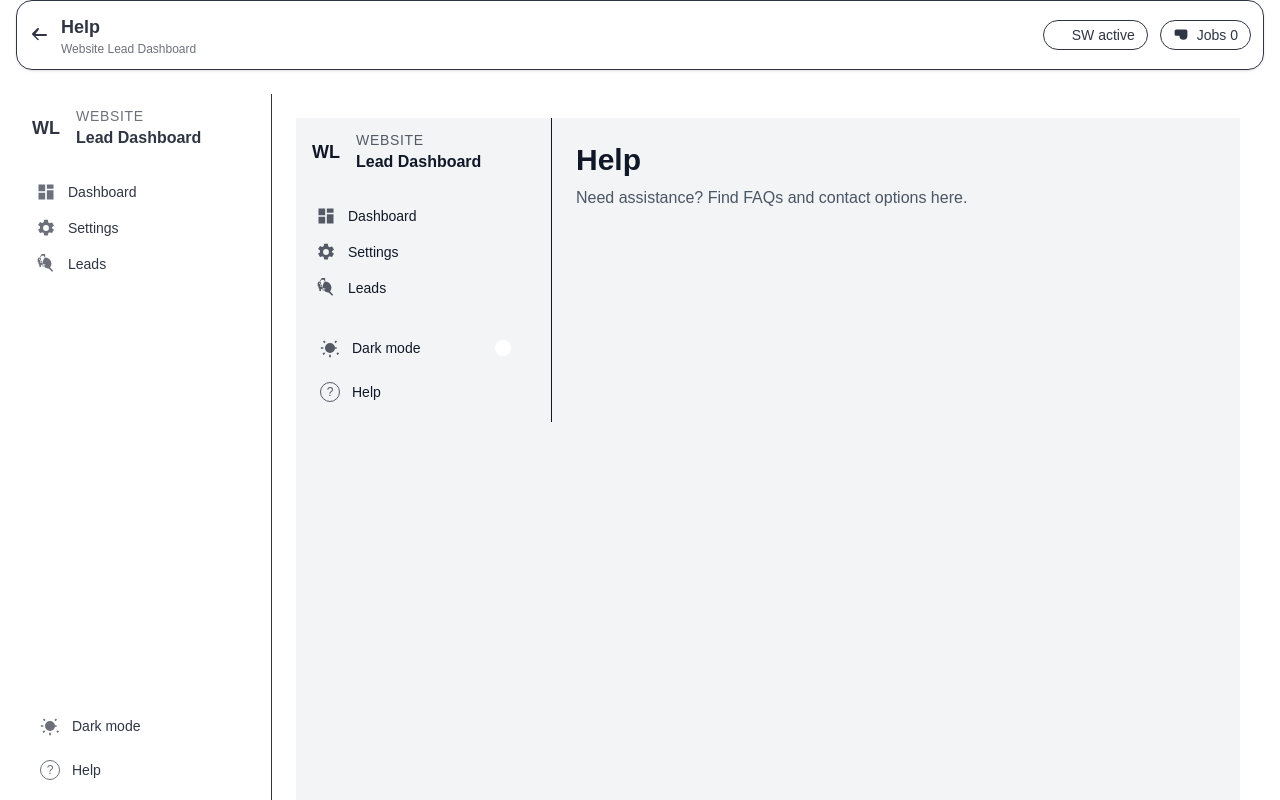
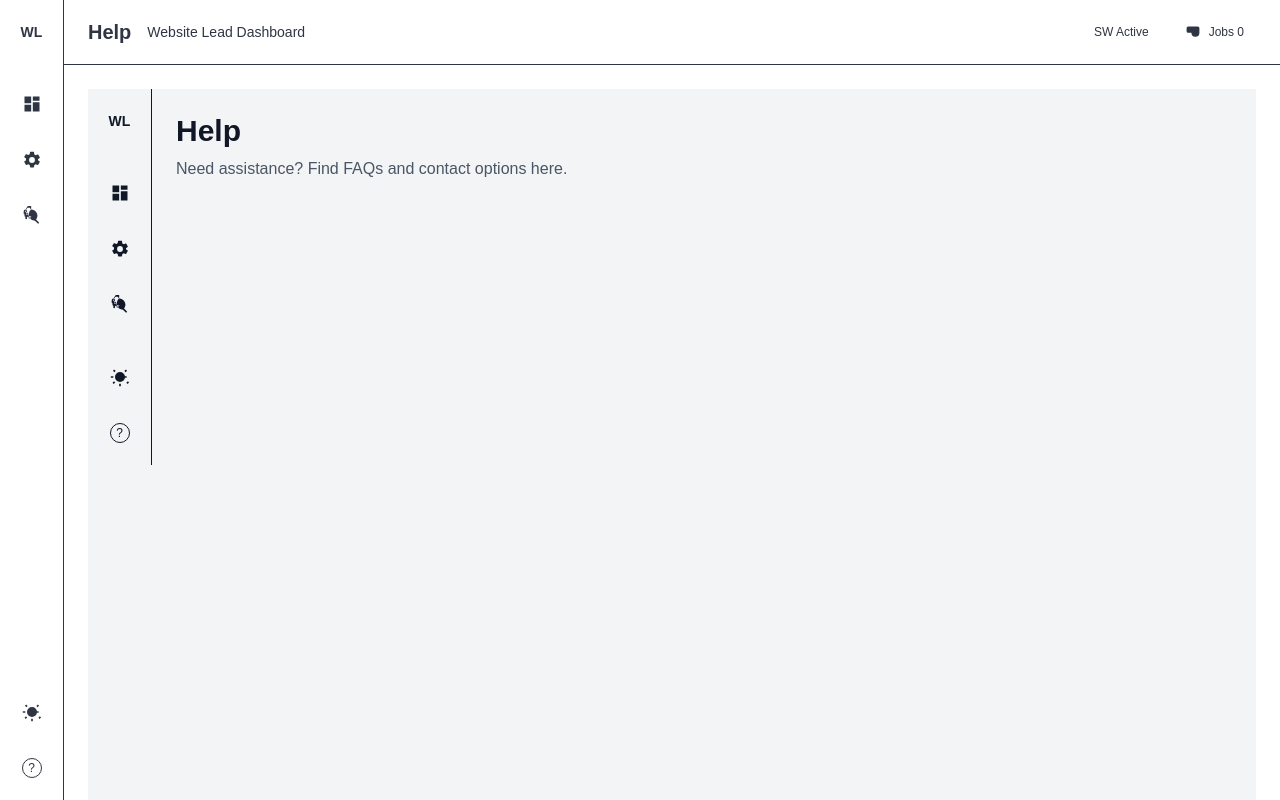
Before and after one commit to MarvinButh/Website-Lead-Generator, a Next.js app in the folder Frontend/website-lead-dashboard/: page /help in a window 1280 px wide. Built offline with nearby package versions, Linux system fonts and the light colour scheme.

Commit message:
Redesign application layout to match modern dashboard design
Co-authored-by: MarvinButh <48585905+MarvinButh@users.noreply.github.com>

```diff
--- a/Frontend/website-lead-dashboard/src/app/layout.tsx
+++ b/Frontend/website-lead-dashboard/src/app/layout.tsx
@@ -54,25 +54,28 @@ export default function RootLayout({
       <body className={`${geistSans.variable} ${geistMono.variable} antialiased h-full`}>
         <ThemeProvider>
           <SelectedLeadProvider>
-            {/* outer container centers the entire app block and uses full height */}
-            <div className="h-full flex justify-center bg-background text-foreground">
-              <div className="w-full max-w-7xl px-4 h-full flex flex-col">
-                <header className="sticky top-0 z-40">
+            {/* Full screen dashboard layout */}
+            <div className="h-full flex bg-base-100">
+              {/* Compact sidebar */}
+              <div className="flex-shrink-0">
+                <SideBar />
+              </div>
+
+              {/* Main content area */}
+              <div className="flex-1 flex flex-col min-h-0">
+                {/* Header */}
+                <header className="border-b border-base-300 bg-base-100">
                   <TopBar />
                 </header>
 
-                {/* content area: fixed sidebar + scrollable main */}
-                <div className="flex flex-1 overflow-hidden">
-                  <div className="flex-shrink-0">
-                    <SideBar />
-                  </div>
-
-                  <main className="flex-1 w-full overflow-auto p-6">
+                {/* Content */}
+                <main className="flex-1 overflow-auto bg-base-200/50">
+                  <div className="p-6">
                     <PageTransition>
                       {children}
                     </PageTransition>
-                  </main>
-                </div>
+                  </div>
+                </main>
               </div>
             </div>
           </SelectedLeadProvider>
--- a/Frontend/website-lead-dashboard/src/components/SideBar.tsx
+++ b/Frontend/website-lead-dashboard/src/components/SideBar.tsx
@@ -74,87 +74,81 @@ export default function SideBar() {
   ];
 
   return (
-    <aside className="flex h-full w-64 flex-col border-r border-base-300 bg-base-200 text-base-content">
-      {/* Top brand */}
-      <div className="flex items-center gap-3 p-3">
-        <div className="flex h-9 w-9 items-center justify-center rounded-md bg-primary text-primary-content">
-          {/* Simple logo glyph */}
-          <span className="text-lg font-bold">WL</span>
-        </div>
-        <div>
-          <div className="text-sm uppercase tracking-wider opacity-70">Website</div>
-          <div className="text-base font-semibold">Lead Dashboard</div>
+    <aside className="w-16 h-full bg-base-100 border-r border-base-300 flex flex-col">
+      {/* Logo/Brand */}
+      <div className="p-4 flex justify-center">
+        <div className="w-8 h-8 bg-primary rounded-lg flex items-center justify-center">
+          <span className="text-primary-content text-sm font-bold">WL</span>
         </div>
       </div>
-      <div className="divider my-0" />
 
       {/* Navigation */}
-      <nav className="flex-1 px-2 py-3">
+      <nav className="flex-1 px-2 py-4">
+        <div className="space-y-2">
           {items.map((item) => (
             <button
               key={item.key}
               onClick={item.onClick}
-            className={`group flex w-full items-center gap-3 rounded-md px-3 py-2 text-sm transition-colors hover:bg-base-300 ${
-              item.isActive ? "bg-base-300" : ""
+              className={`w-full h-12 flex items-center justify-center rounded-lg transition-all duration-200 group relative ${
+                item.isActive
+                  ? "bg-primary text-primary-content shadow-lg"
+                  : "hover:bg-base-200 text-base-content/70 hover:text-base-content"
               }`}
+              title={item.label}
             >
-            <span className="opacity-70 group-hover:opacity-100">
+              <div className="text-lg">
                 {item.icon}
-            </span>
-            <span className="truncate">{item.label}</span>
+              </div>
+
+              {/* Tooltip */}
+              <div className="absolute left-full ml-2 px-2 py-1 bg-base-content text-base-100 text-sm rounded opacity-0 pointer-events-none group-hover:opacity-100 transition-opacity whitespace-nowrap z-50">
+                {item.label}
+              </div>
             </button>
           ))}
+        </div>
       </nav>
 
-      <div className="divider my-0" />
-
       {/* Bottom section: dark mode + help */}
-      <div className="p-3">
+      <div className="p-2 space-y-2">
         <button
           onClick={toggle}
-          className="flex w-full items-center justify-between rounded-md px-3 py-2 text-sm hover:bg-base-300"
+          className="w-full h-12 flex items-center justify-center rounded-lg hover:bg-base-200 transition-all duration-200 group relative"
           aria-label="Toggle dark mode"
+          title="Dark mode"
         >
-          <span className="flex items-center gap-3">
-            <span className="opacity-70" aria-hidden>
+          <div className="text-lg">
             {isDark ? (
               // Moon icon
-                <svg xmlns="http://www.w3.org/2000/svg" viewBox="0 0 24 24" fill="currentColor" className="h-5 w-5">
+              <svg xmlns="http://www.w3.org/2000/svg" viewBox="0 0 24 24" fill="currentColor" className="w-5 h-5">
                 <path d="M21 12.79A9 9 0 1111.21 3 7 7 0 0021 12.79z" />
               </svg>
             ) : (
               // Sun icon
-                <svg xmlns="http://www.w3.org/2000/svg" viewBox="0 0 24 24" fill="currentColor" className="h-5 w-5">
+              <svg xmlns="http://www.w3.org/2000/svg" viewBox="0 0 24 24" fill="currentColor" className="w-5 h-5">
                 <path d="M6.76 4.84l-1.8-1.79-1.41 1.41 1.79 1.8 1.42-1.42zM1 13h3v-2H1v2zm10 10h2v-3h-2v3zm9-10v-2h-3v2h3zM17.24 4.84l1.42 1.42 1.79-1.8-1.41-1.41-1.8 1.79zM12 6a6 6 0 100 12A6 6 0 0012 6zm7.66 12.95l1.41 1.41 1.8-1.79-1.42-1.42-1.79 1.8zM4.84 17.24l-1.8 1.79 1.41 1.41 1.8-1.79-1.41-1.41z" />
               </svg>
             )}
-            </span>
-            <span>Dark mode</span>
-          </span>
-          <span
-            className={`relative inline-flex h-5 w-9 items-center rounded-full transition-colors ${
-              isDark ? "bg-primary" : "bg-base-300"
-            }`}
-            role="switch"
-            aria-checked={isDark}
-          >
-            <span
-              className={`inline-block h-4 w-4 transform rounded-full bg-white transition-transform ${
-                isDark ? "translate-x-4" : "translate-x-1"
-              }`}
-            />
-          </span>
+          </div>
+
+          <div className="absolute left-full ml-2 px-2 py-1 bg-base-content text-base-100 text-sm rounded opacity-0 pointer-events-none group-hover:opacity-100 transition-opacity whitespace-nowrap z-50">
+            Dark mode
+          </div>
         </button>
 
-        <div className="mt-2">
         <button
           onClick={go("/help")}
-            className="flex w-full items-center gap-3 rounded-md px-3 py-2 text-sm hover:bg-base-300"
+          className="w-full h-12 flex items-center justify-center rounded-lg hover:bg-base-200 transition-all duration-200 group relative"
+          title="Help"
         >
-            <span className="flex h-5 w-5 items-center justify-center rounded-full border border-current text-xs opacity-70">?</span>
-            <span>Help</span>
+          <div className="text-lg flex items-center justify-center w-5 h-5 border border-current rounded-full text-xs">
+            ?
+          </div>
+
+          <div className="absolute left-full ml-2 px-2 py-1 bg-base-content text-base-100 text-sm rounded opacity-0 pointer-events-none group-hover:opacity-100 transition-opacity whitespace-nowrap z-50">
+            Help
+          </div>
         </button>
-        </div>
       </div>
     </aside>
   );
--- a/Frontend/website-lead-dashboard/src/components/TopBar.tsx
+++ b/Frontend/website-lead-dashboard/src/components/TopBar.tsx
@@ -56,39 +56,31 @@ export default function TopBar() {
   }, []);
 
   return (
-    <header className="w-full mb-6">
-      <div className="rounded-2xl border border-base-300 bg-base-100 shadow p-3 flex items-center justify-between gap-4">
-        <div className="flex items-center gap-3">
-          <button
-            onClick={() => router.back()}
-            className="btn btn-ghost btn-square btn-sm"
-            aria-label="Go back"
-          >
-            <svg xmlns="http://www.w3.org/2000/svg" className="h-5 w-5" viewBox="0 0 20 20" fill="currentColor" aria-hidden>
-              <path fillRule="evenodd" d="M9.707 14.707a1 1 0 01-1.414 0l-5-5a1 1 0 010-1.414l5-5a1 1 0 011.414 1.414L6.414 9H17a1 1 0 110 2H6.414l3.293 3.293a1 1 0 010 1.414z" clipRule="evenodd" />
-            </svg>
-          </button>
-
-          <div>
-            <div className="text-lg font-semibold">{titleFromPath(pathname)}</div>
-            <div className="text-xs opacity-70">Website Lead Dashboard</div>
+    <div className="h-16 px-6 flex items-center justify-between">
+      {/* Left side - Page title */}
+      <div className="flex items-center gap-4">
+        <h1 className="text-xl font-semibold text-base-content">
+          {titleFromPath(pathname)}
+        </h1>
+        <div className="text-sm text-base-content/60">
+          Website Lead Dashboard
         </div>
       </div>
 
+      {/* Right side - Status indicators */}
       <div className="flex items-center gap-3">
-          <div className="inline-flex items-center gap-2 px-3 py-1 rounded-full bg-base-200 border border-base-300">
-            <span className={`h-2 w-2 rounded-full ${swActive ? 'bg-success' : 'bg-base-content/40'}`} />
-            <span className="text-sm">SW {swActive ? 'active' : 'inactive'}</span>
+        <div className="flex items-center gap-2 px-3 py-1.5 bg-base-200 rounded-lg">
+          <div className={`w-2 h-2 rounded-full ${swActive ? 'bg-success' : 'bg-warning'}`} />
+          <span className="text-xs font-medium">SW {swActive ? 'Active' : 'Inactive'}</span>
         </div>
 
-          <div className="inline-flex items-center gap-2 px-3 py-1 rounded-full bg-base-200 border border-base-300">
-            <svg xmlns="http://www.w3.org/2000/svg" className="h-4 w-4" viewBox="0 0 20 20" fill="currentColor" aria-hidden>
+        <div className="flex items-center gap-2 px-3 py-1.5 bg-base-200 rounded-lg">
+          <svg xmlns="http://www.w3.org/2000/svg" className="w-4 h-4" viewBox="0 0 20 20" fill="currentColor">
             <path d="M2 5a2 2 0 012-2h12a2 2 0 012 2v6a5 5 0 11-10 0H4a2 2 0 01-2-2V5z" />
           </svg>
-            <span className="text-sm">Jobs {jobsCount}</span>
+          <span className="text-xs font-medium">Jobs {jobsCount}</span>
         </div>
       </div>
     </div>
-    </header>
   );
 }
```
Lines whose indentation alone changed are shown as unchanged.
